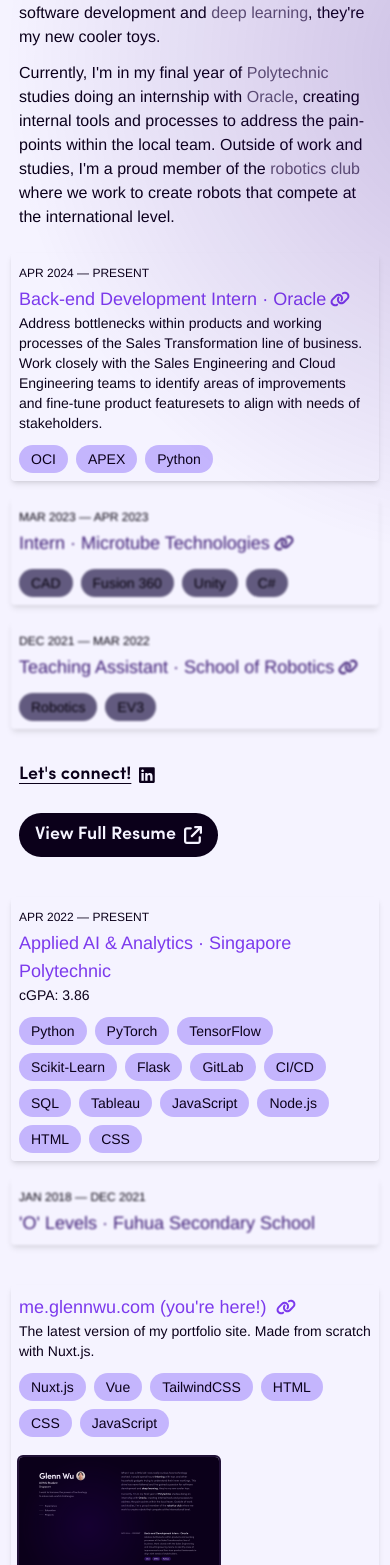
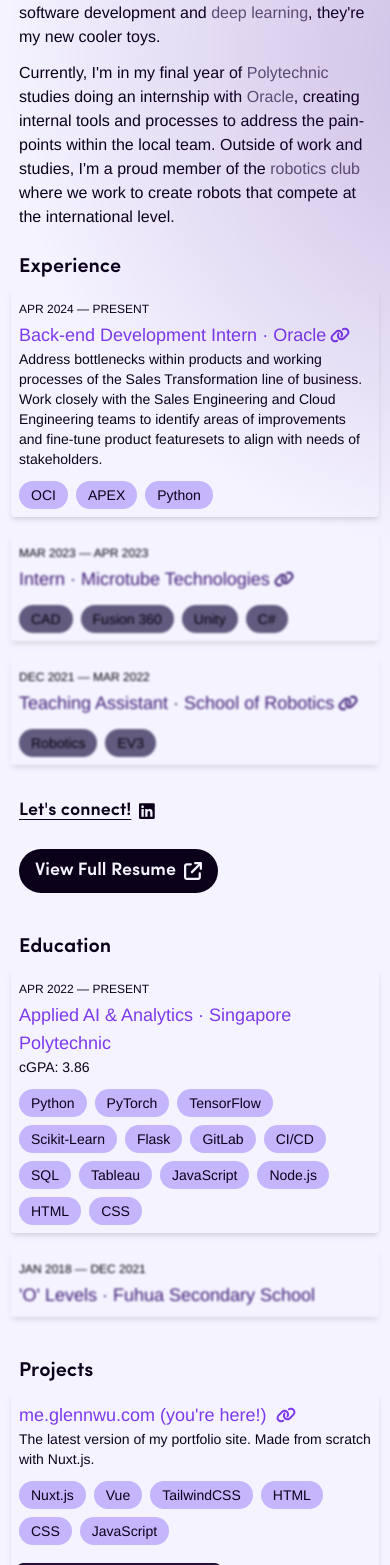
Before and after one commit to wuglenn/v1, a Nuxt app: page / in a window 390 px wide. Shown: the part 435-2000 px from the top of the page. Built offline with nearby package versions, Linux system fonts and the light colour scheme; no server answers; a web font is replaced by a local one.

Commit message:
section headers

```diff
--- a/components/education/EducationSection.vue
+++ b/components/education/EducationSection.vue
@@ -34,5 +34,6 @@
 </script>
 
 <template>
+  <div class="block lg:hidden px-2 sm:px-4 text-theme-950 dark:text-violet-50 font-semibold text-xl mb-2">Education</div>
   <BaseCardSection :cards="educationCards" />
 </template>
--- a/components/experience/ExperienceSection.vue
+++ b/components/experience/ExperienceSection.vue
@@ -39,6 +39,7 @@
 </script>
 
 <template>
+  <div class="block lg:hidden px-2 sm:px-4 text-theme-950 dark:text-violet-50 font-semibold text-xl mb-2">Experience</div>
   <BaseCardSection :cards="jobCards" />
   <ul
     class="px-2 sm:px-4 mt-6 font-semibold text-lg lg:text-xl flex flex-col sm:flex-row gap-4 items-start sm:items-center ms-0">
--- a/components/projects/ProjectsSection.vue
+++ b/components/projects/ProjectsSection.vue
@@ -21,6 +21,7 @@
 </script>
 
 <template>
+  <div class="block lg:hidden px-2 sm:px-4 text-theme-950 dark:text-violet-50 font-semibold text-xl mb-2">Projects</div>
   <BaseCardSection :cards="projectsCards" />
   <ul
     class="px-2 sm:px-4 mt-6 font-semibold text-lg lg:text-xl flex flex-col sm:flex-row gap-4 items-start sm:items-center ms-0">
```
Also changed, not shown: assets/css/tailwind.css.
